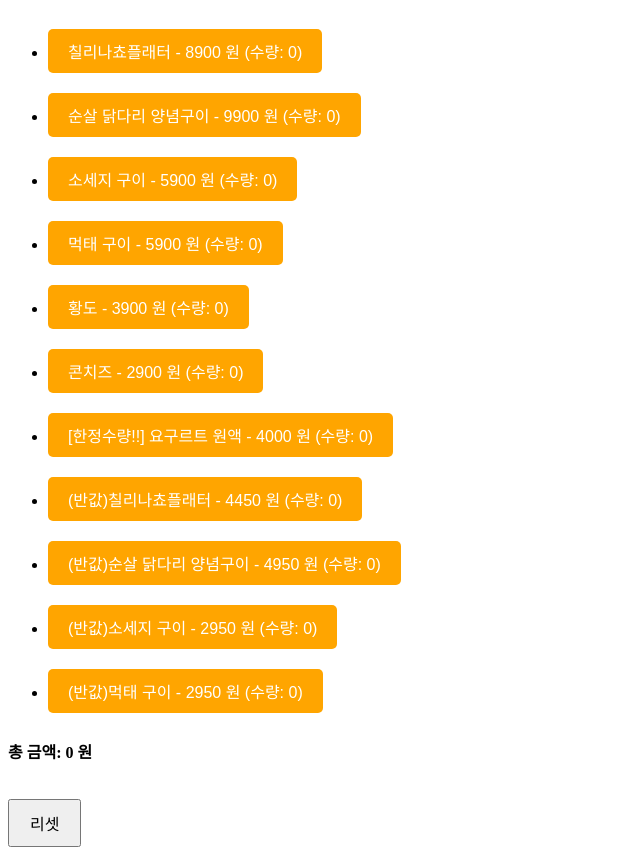
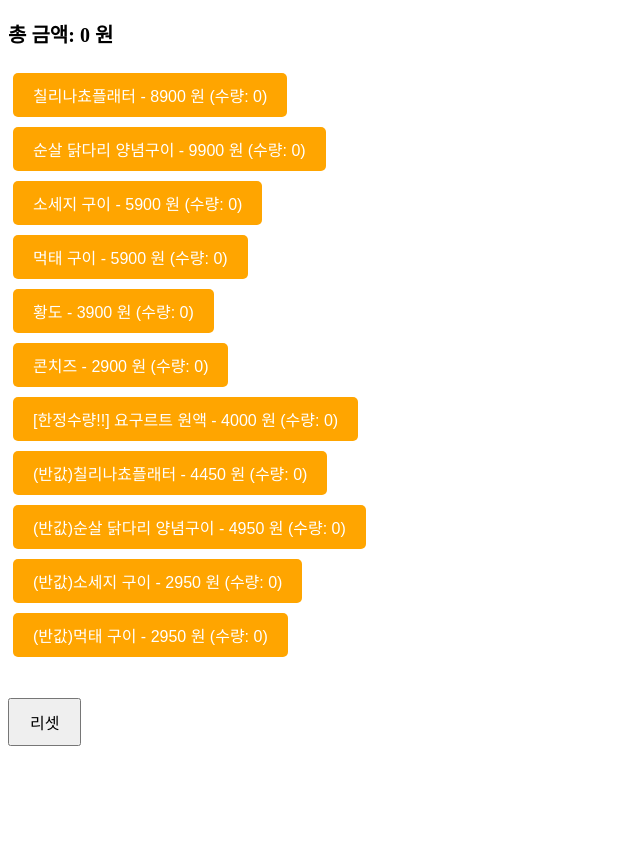
Before and after one commit to Heedo-Kim0624/menu, a plain HTML site: page index.html in a window 1280 px wide. Shown: the part 70-925 px from the top of the page, without its empty margins (0-640 px from the left). After the commit the page ends 824 px from the top, so only its background shows below. Drawn offline with Linux system fonts and the light colour scheme.

Commit message:
Update index.html

```diff
--- a/index.html
+++ b/index.html
@@ -10,7 +10,7 @@
             background-color: orange;
             color: white;
             padding: 10px 20px;
-            margin: 10px 0;
+            margin: 5px 5px; /* 버튼 간격을 좁게 설정 */
             border: none;
             border-radius: 5px;
             cursor: pointer;
@@ -21,20 +21,28 @@
         }
         .total {
             font-weight: bold;
+            margin-bottom: 20px;
+            font-size: 20px;
         }
         button {
             margin-top: 20px;
             padding: 10px 20px;
             font-size: 16px;
         }
+        ul {
+            list-style-type: none;
+            padding: 0;
+        }
     </style>
 </head>
 <body>
     <h1>메뉴판</h1>
+
+    <p class="total">총 금액: <span id="total-price">0</span> 원</p> <!-- 총 주문액을 위로 이동 -->
+
     <ul id="menu-list">
         <!-- 메뉴 항목은 JavaScript에서 추가 -->
     </ul>
-    <p class="total">총 금액: <span id="total-price">0</span> 원</p>
 
     <button id="reset-button">리셋</button>
 
```
